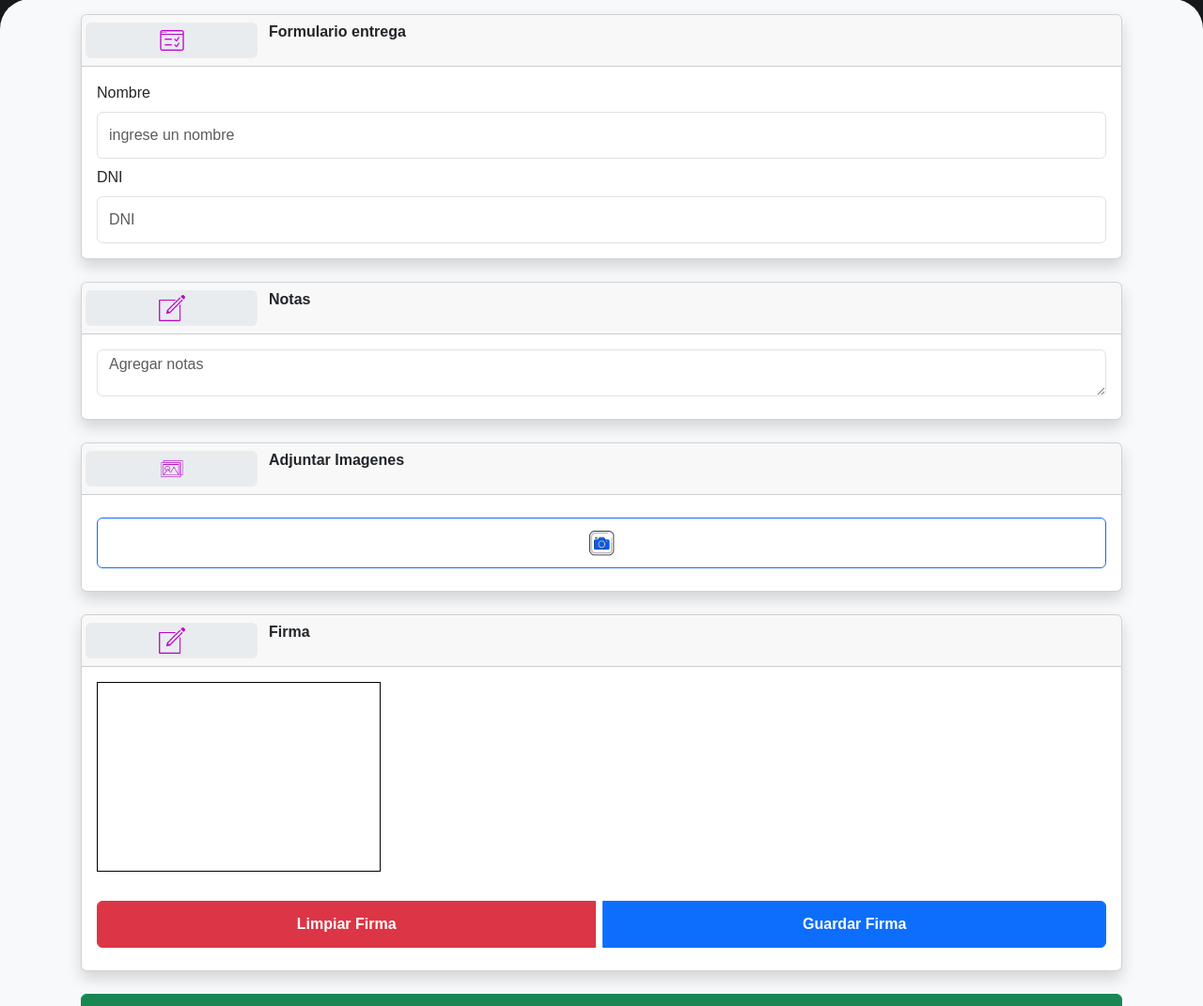
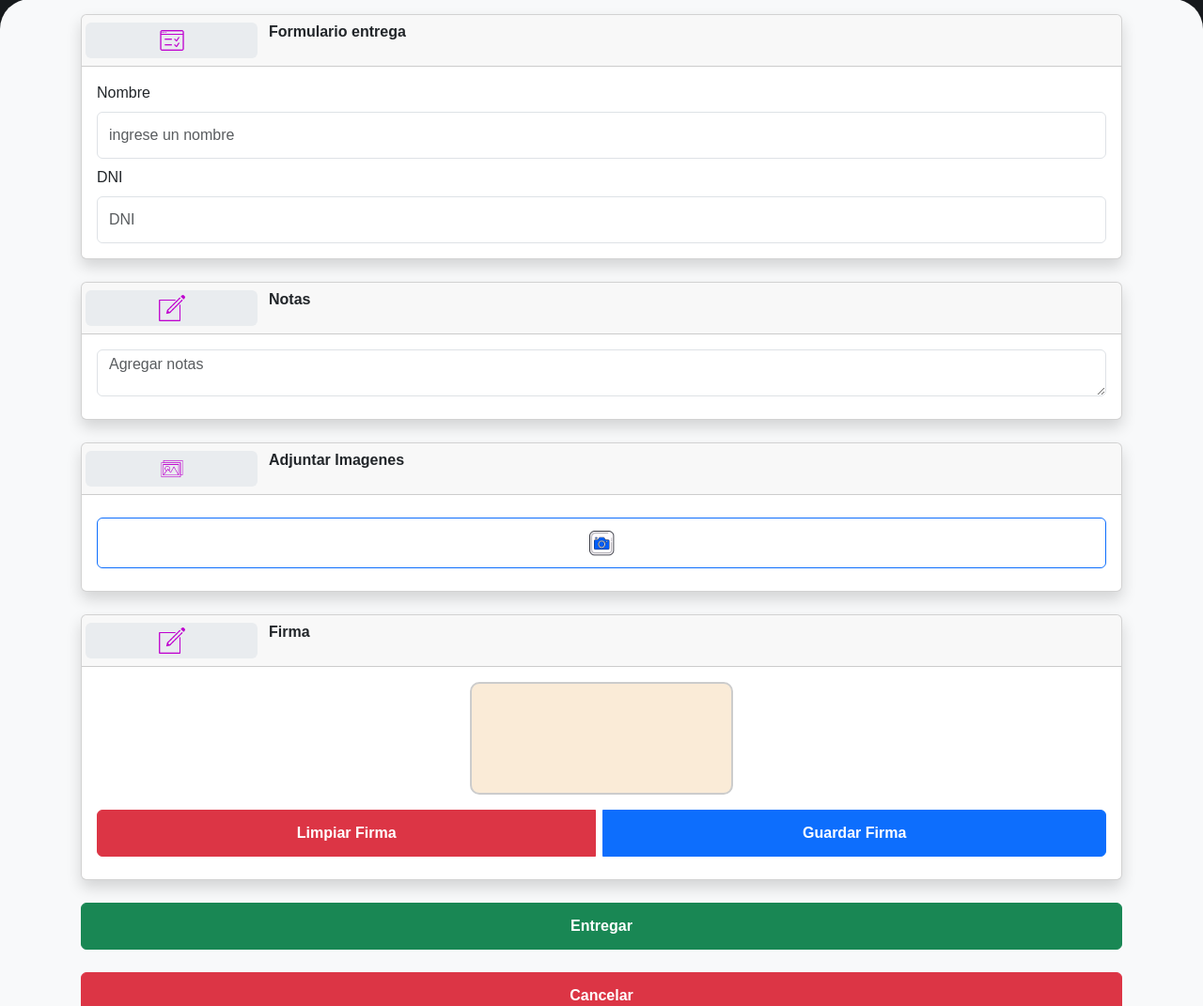
Before and after one commit to X-abelX/mrms, a Flask app: page /entrega/1/1 in a window 1280 px wide. Shown: the part 151-1222 px from the top of that part at 94% size. Run offline with Flask 3, Linux system fonts and the light colour scheme; a map, chart or similar area stays blank; the page is wider than the window, and the part outside it is not shown; some libraries are stand-ins or nearby versions; some web fonts are replaced.

Commit message:
Add signature pad (con detalle)

```diff
--- a/templates/base.html
+++ b/templates/base.html
@@ -5,6 +5,8 @@
     <!-- Required meta tags -->
     <meta charset="utf-8">
     <meta name="viewport" content="width=device-width, initial-scale=1">
+    <meta name="viewport" content="width=device-width, initial-scale=1.0, maximum-scale=1.0, user-scalable=no">
+
 
     <!-- Bootstrap CSS -->
     <link href="https://cdn.jsdelivr.net/npm/bootstrap@5.3.3/dist/css/bootstrap.min.css" rel="stylesheet"
--- a/templates/entrega.html
+++ b/templates/entrega.html
@@ -1,6 +1,23 @@
 {% extends "base.html" %}
 {% block content %}
+<style>
+    #firmaCanvasContainer {
+        width: 100%;
+        height: 100%;
+        display: flex;
+        justify-content: center;
+        align-items: center;
+        overflow: hidden;
+    }
 
+    #firmaCanvas {
+        max-width: 280px;
+        border: 2px solid #ccc;
+        border-radius: 10px;
+        background-color: antiquewhite;
+        margin-bottom: 1rem;
+    }
+</style>
 <main class="d-flex flex-column justify-content-center align-items-center px-2 vh-100 vw-100 rounded-top-5 bg-light">
     <div class="container p-3 rounded-top-5  vh-100 overflow-scroll">
         <form class="mb-2" action="/entrega_completa/{{albaran}}" method="POST">
@@ -103,9 +120,11 @@
                 <div class="d-flex flex-column justify-content-start">
                     <div class="mb-2 w-100">
                         <form action="/guardar_firma" method="POST">
+                            <div id="firmaCanvasContainer">
 
-                            <canvas id="firmaCanvas" width="300" height="200" style="border: 1px solid black;"
-                                name="firma"></canvas><br><br>
+
+                                <canvas id="firmaCanvas"></canvas>
+                            </div>
                             <input type="hidden" id="firmaInput" name="firma">
                             <div class="btn-group w-100 gap-1">
                                 <button type="button" class="btn btn-danger" onclick="limpiarFirma()">Limpiar
@@ -136,33 +155,41 @@
     let firmaActiva = false;
     let lastX, lastY;
 
-    canvas2.addEventListener('mousedown', function (e) {
+    // Ajustar el tamaño del canvas al tamaño del viewport del dispositivo
+    canvas2.width = window.innerWidth;
+    canvas2.height = window.innerHeight * 0.5;
+
+    canvas2.addEventListener('touchstart', function (e) {
         firmaActiva = true;
-        lastX = e.offsetX;
-        lastY = e.offsetY;
+        lastX = e.touches[0].clientX - canvas2.offsetLeft;
+        lastY = e.touches[0].clientY - canvas2.offsetTop;
+        e.preventDefault();
     });
 
-    canvas2.addEventListener('mousemove', function (e) {
+    canvas2.addEventListener('touchmove', function (e) {
         if (firmaActiva) {
+            let currentX = e.touches[0].clientX - canvas2.offsetLeft;
+            let currentY = e.touches[0].clientY - canvas2.offsetTop;
             ctx.beginPath();
             ctx.moveTo(lastX, lastY);
-            ctx.lineTo(e.offsetX, e.offsetY);
+            ctx.lineTo(currentX, currentY);
             ctx.strokeStyle = '#000';
             ctx.lineWidth = 2;
             ctx.stroke();
-            lastX = e.offsetX;
-            lastY = e.offsetY;
+            lastX = currentX;
+            lastY = currentY;
+            e.preventDefault();
         }
     });
 
-    canvas2.addEventListener('mouseup', function () {
+    canvas2.addEventListener('touchend', function () {
         firmaActiva = false;
         guardarFirma();
     });
 
     function limpiarFirma() {
         ctx.clearRect(0, 0, canvas2.width, canvas2.height);
-        document.getElementById('firmaInput').value = ''; // Limpiar el campo oculto al limpiar la firma
+        document.getElementById('firmaInput').value = '';
     }
 
     function guardarFirma() {
```
